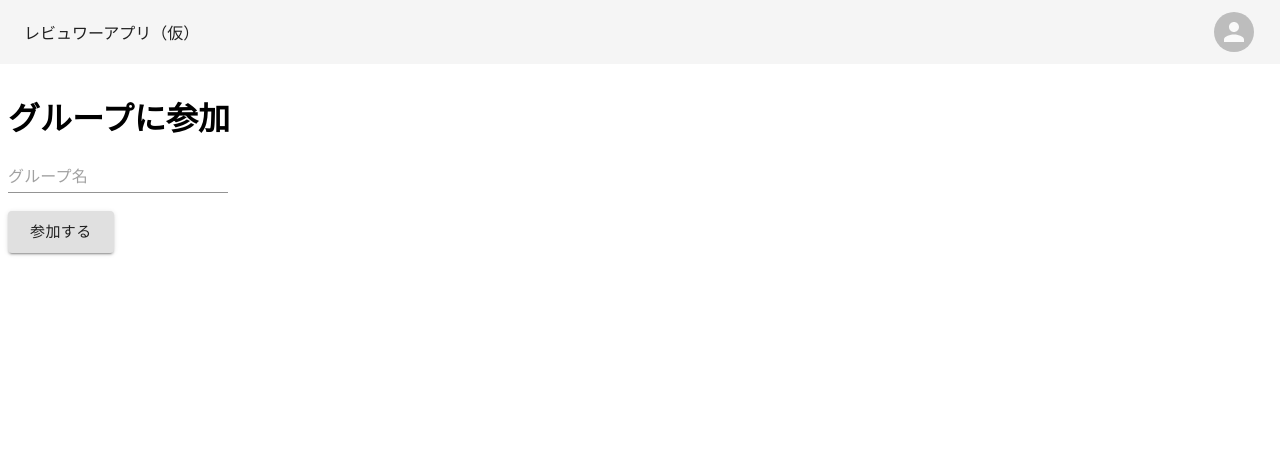
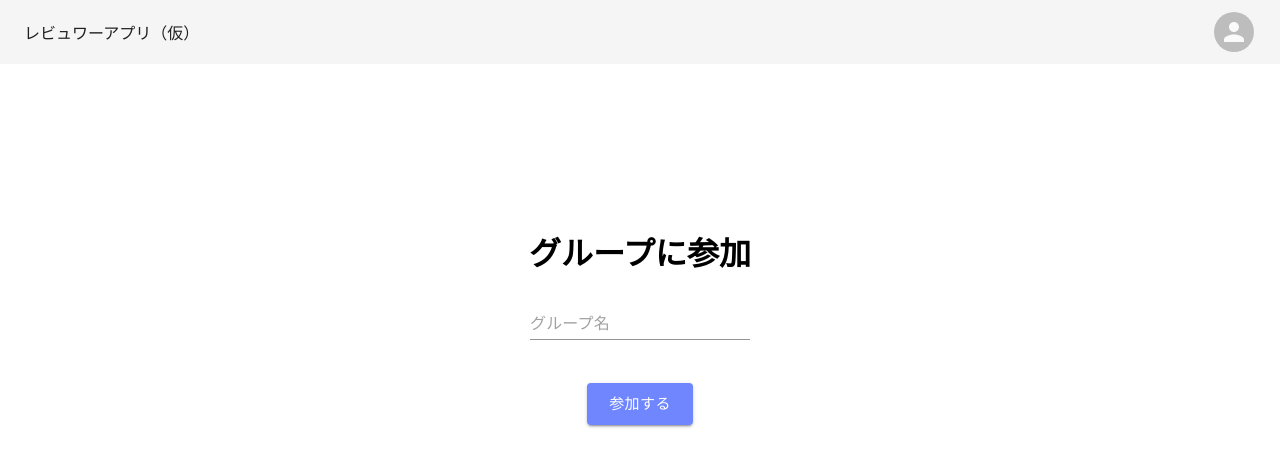
Before and after one commit to u-Hoshi/reviewer-decision-app, a React (Create React App) app: page /group/join in a window 1280 px wide. Shown: the top 466 px of the page. Built offline with nearby package versions, Linux system fonts and the light colour scheme; no server answers.

Commit message:
スタイリングをしました。

```diff
--- a/src/pages/JoinGroup/index.tsx
+++ b/src/pages/JoinGroup/index.tsx
@@ -1,15 +1,17 @@
 import { Grid, TextField, Button } from "@material-ui/core"
+import useStyle from "./style"
 
 export const JoinGroup = () => {
+  const styles = useStyle()
   return (
     <div>
-      <Grid container spacing={2}>
+      <Grid container spacing={2} className={styles.root}>
         <Grid item xs={12}>
           <h1>グループに参加</h1>
-          <TextField type="text" placeholder="グループ名" />
+          <TextField type="text" placeholder="グループ名" className={styles.groupname} />
           <br />
           <br />
-          <Button variant="contained" size="large">
+          <Button variant="contained" size="large" className={styles.submit}>
             参加する
           </Button>
         </Grid>
--- /dev/null
+++ b/src/pages/JoinGroup/style.ts
@@ -0,0 +1,19 @@
+import { makeStyles } from "@material-ui/core"
+
+export default makeStyles({
+  root: {
+    marginTop: "10%",
+    textAlign: "center",
+  },
+  groupname: {
+    margin: "1% 0",
+  },
+  submit: {
+    margin: "1% 0",
+    backgroundColor: "#6F86FF",
+    color: "#FFFFFF",
+    "&:hover": {
+      backgroundColor: "#6376DB",
+    },
+  },
+})
```
